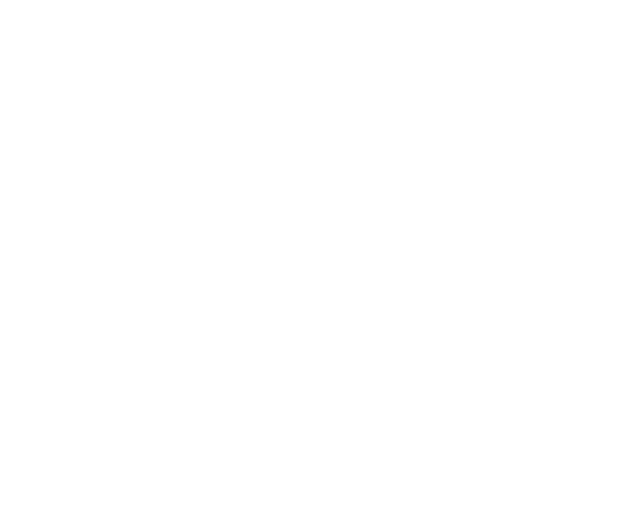
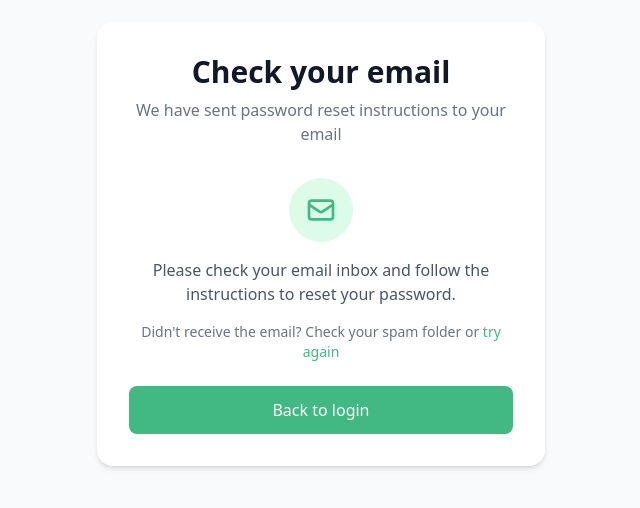
Before and after one commit to domma-app/frontend, a Nuxt app: page /forgot-password/check-email in a window 1280 px wide. Before the commit this address had no page. Shown: the part 156-664 px from the top of the page, without its empty margins (319-959 px from the left). Built offline with nearby package versions, Linux system fonts and the light colour scheme.

Commit message:
feat: add check email screen

```diff
--- /dev/null
+++ b/pages/forgot-password/check-email.vue
@@ -0,0 +1,52 @@
+<template>
+  <div class="min-h-screen flex justify-center items-center p-6 bg-gray-50">
+    <AuthCard
+      title="Check your email"
+      subtitle="We have sent password reset instructions to your email"
+    >
+      <div class="text-center">
+        <div class="mb-6">
+          <div
+            class="w-16 h-16 bg-green-100 rounded-full flex items-center justify-center mx-auto mb-4"
+          >
+            <svg
+              class="w-8 h-8 text-green-500"
+              fill="none"
+              stroke="currentColor"
+              viewBox="0 0 24 24"
+            >
+              <path
+                stroke-linecap="round"
+                stroke-linejoin="round"
+                stroke-width="2"
+                d="M3 8l7.89 5.26a2 2 0 002.22 0L21 8M5 19h14a2 2 0 002-2V7a2 2 0 00-2-2H5a2 2 0 00-2 2v10a2 2 0 002 2z"
+              />
+            </svg>
+          </div>
+          <p class="text-gray-600 mb-4">
+            Please check your email inbox and follow the instructions to reset
+            your password.
+          </p>
+          <p class="text-sm text-gray-500">
+            Didn't receive the email? Check your spam folder or
+            <NuxtLink
+              to="/forgot-password"
+              class="text-green-500 font-medium hover:text-green-600 transition-colors"
+            >
+              try again
+            </NuxtLink>
+          </p>
+        </div>
+
+        <NuxtLink
+          to="/login"
+          class="block w-full bg-green-500 px-6 py-3 rounded-lg text-white font-medium transition-colors hover:bg-green-600 text-center"
+        >
+          Back to login
+        </NuxtLink>
+      </div>
+    </AuthCard>
+  </div>
+</template>
+
+<script setup lang="ts"></script>
--- a/pages/forgot-password/index.vue
+++ b/pages/forgot-password/index.vue
@@ -47,7 +47,7 @@
     await new Promise((resolve) => setTimeout(resolve, 1000));
 
     // Redirect to check-email page
-    navigateTo("/check-email");
+    navigateTo("/forgot-password/check-email");
   } catch (error) {
     console.error("Error:", error);
   } finally {
```
